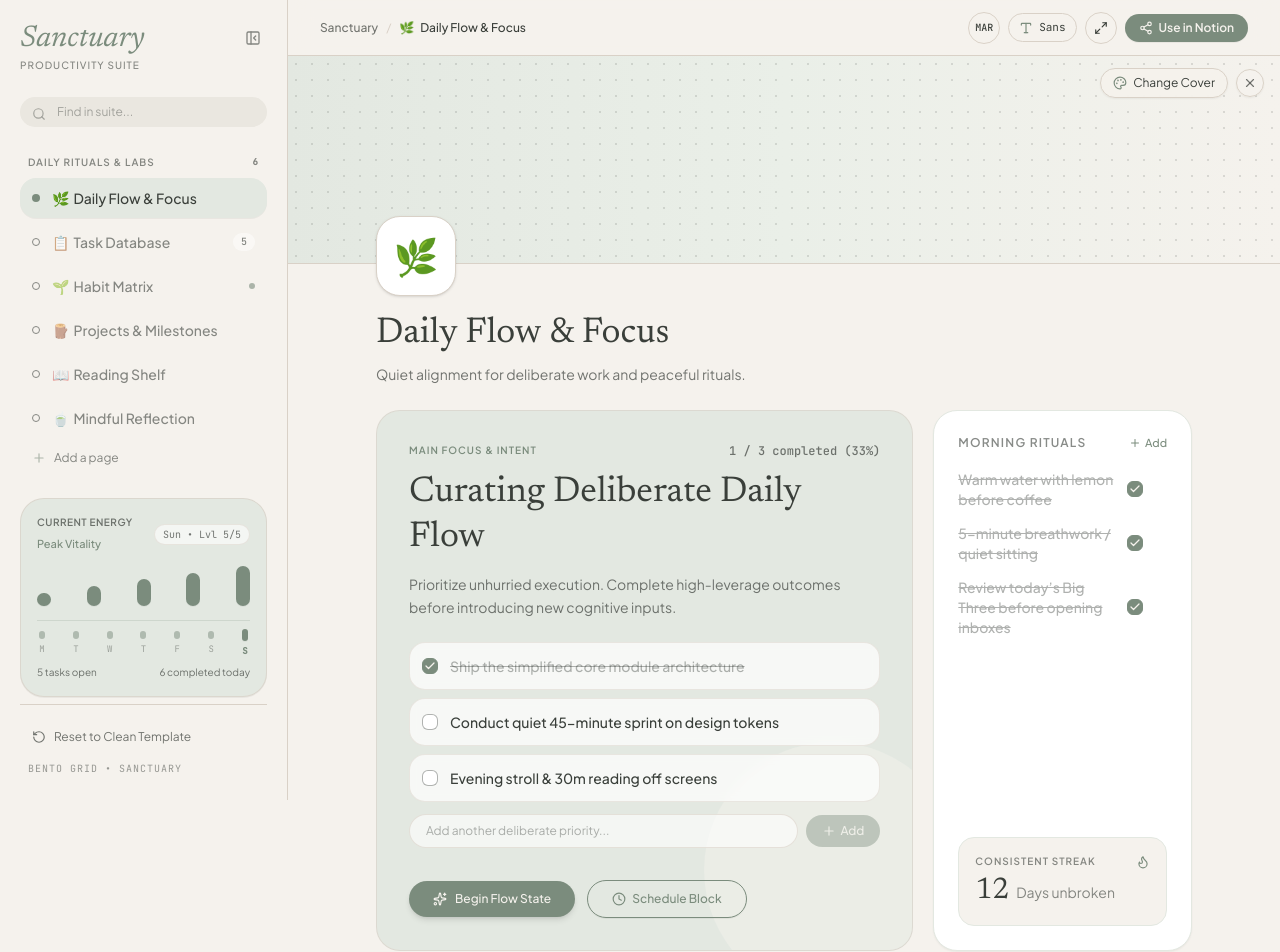
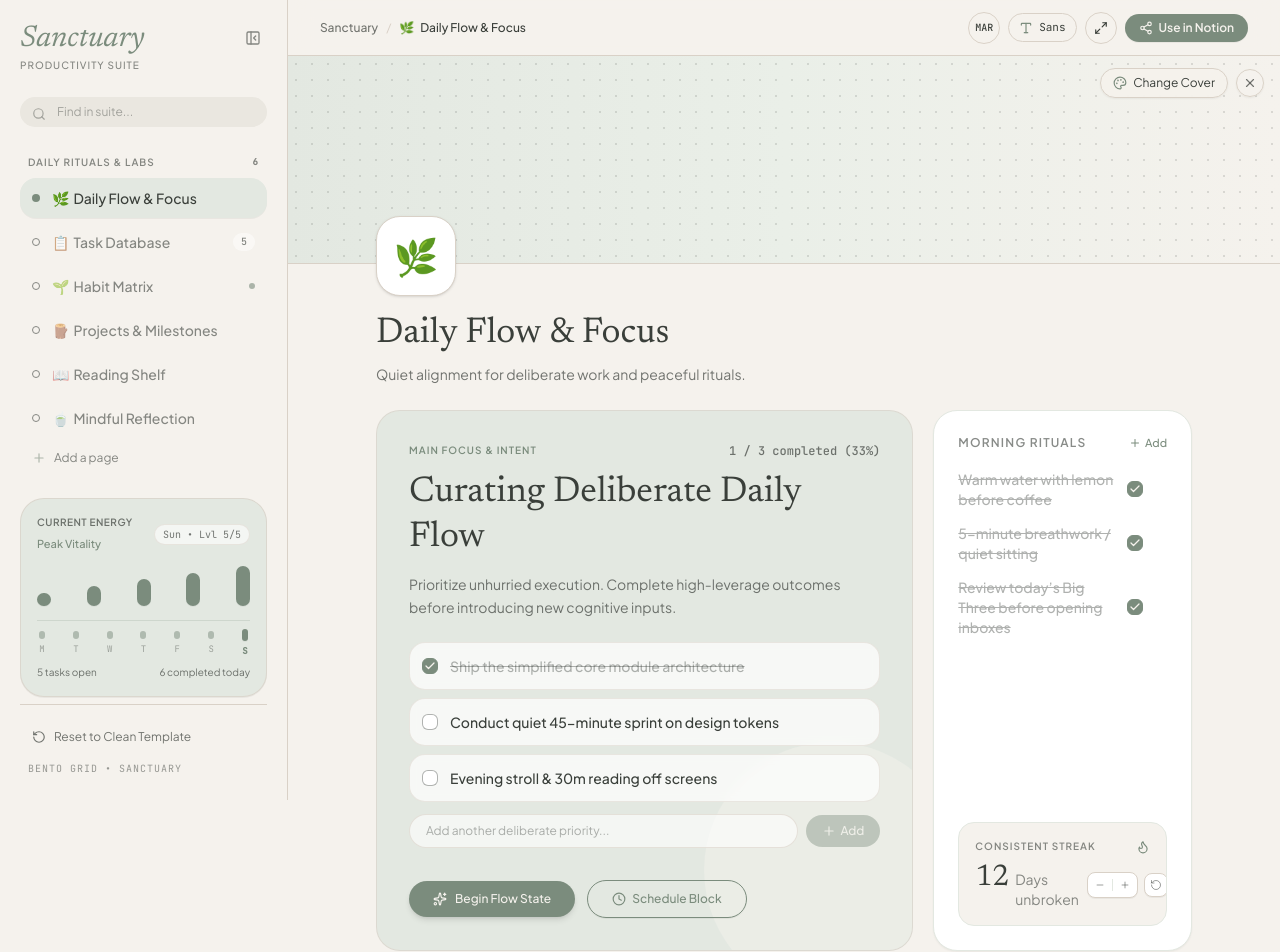
Before and after one commit to Ankit2712git/Habbit-Tracker, a React (Vite) app: page / in a window 1280 px wide. Shown: the top 952 px of the page. Built offline with nearby package versions, Linux system fonts and the light colour scheme.

Commit message:
feat(streak): add streak editing and reset logic
Enable manual streak adjustments and update the workspace reset trigger to correctly initialize the streak at zero.

```diff
--- a/src/components/DailyFlowView.tsx
+++ b/src/components/DailyFlowView.tsx
@@ -4,7 +4,7 @@ import { NotionCallout } from './NotionCallout';
 import { NotionToggle } from './NotionToggle';
 import { FlowStateModal } from './FlowStateModal';
 import { ScheduleBlockModal } from './ScheduleBlockModal';
-import { Check, Plus, Clock, Sparkles, Trash2, RotateCcw, Copy, RefreshCw, Flame } from 'lucide-react';
+import { Check, Plus, Minus, Clock, Sparkles, Trash2, RotateCcw, Copy, RefreshCw, Flame, X } from 'lucide-react';
 
 interface DailyFlowViewProps {
   daily: DailyFocus;
@@ -36,13 +36,18 @@ export const DailyFlowView: React.FC<DailyFlowViewProps> = ({ daily, onUpdateDai
   // Dynamic streak state
   const [streakDays, setStreakDays] = useState<number>(() => {
     const saved = localStorage.getItem('sanctuary_streak_days');
-    return saved ? parseInt(saved, 10) : 12;
+    return saved !== null ? parseInt(saved, 10) : 12;
   });
+
+  const [confirmResetStreak, setConfirmResetStreak] = useState(false);
+  const [isEditingStreak, setIsEditingStreak] = useState(false);
+  const [editStreakValue, setEditStreakValue] = useState('12');
 
   // Reset streak on workspace reset
   useEffect(() => {
     const handleWorkspaceReset = () => {
-      setStreakDays(12);
+      setStreakDays(0);
+      localStorage.setItem('sanctuary_streak_days', '0');
     };
     window.addEventListener('sanctuary_workspace_reset', handleWorkspaceReset);
     return () => window.removeEventListener('sanctuary_workspace_reset', handleWorkspaceReset);
@@ -175,10 +180,34 @@ export const DailyFlowView: React.FC<DailyFlowViewProps> = ({ daily, onUpdateDai
     });
   };
 
+  const updateStreak = (next: number) => {
+    const safe = Math.max(0, next);
+    setStreakDays(safe);
+    localStorage.setItem('sanctuary_streak_days', safe.toString());
+  };
+
   const handleIncrementStreak = () => {
-    const next = streakDays + 1;
-    setStreakDays(next);
-    localStorage.setItem('sanctuary_streak_days', next.toString());
+    updateStreak(streakDays + 1);
+  };
+
+  const handleDecrementStreak = () => {
+    if (streakDays > 0) {
+      updateStreak(streakDays - 1);
+    }
+  };
+
+  const handleResetStreak = () => {
+    updateStreak(0);
+    setConfirmResetStreak(false);
+    setIsEditingStreak(false);
+  };
+
+  const handleSaveCustomStreak = () => {
+    const parsed = parseInt(editStreakValue, 10);
+    if (!isNaN(parsed) && parsed >= 0) {
+      updateStreak(parsed);
+    }
+    setIsEditingStreak(false);
   };
 
   const handleCopyNotes = () => {
@@ -429,19 +458,123 @@ export const DailyFlowView: React.FC<DailyFlowViewProps> = ({ daily, onUpdateDai
 
           {/* Streak Metric Block from design */}
           <div
-            onClick={handleIncrementStreak}
-            className="mt-6 p-4 bg-[#F5F2ED] hover:bg-[#EAE7E0]/70 transition-colors rounded-2xl border border-[#E3E8E1] cursor-pointer group select-none"
-            title="Click to advance streak"
+            className="mt-6 p-4 bg-[#F5F2ED] rounded-2xl border border-[#E3E8E1] transition-all relative select-none overflow-hidden"
           >
-            <div className="flex items-center justify-between mb-1">
-              <p className="text-[10px] uppercase tracking-widest opacity-60 font-bold">
+            {/* Top row: Label and Flame icon strictly within bounds */}
+            <div className="flex items-center justify-between mb-1.5">
+              <p className="text-[10px] uppercase tracking-widest opacity-60 font-bold text-[#3A3F3A]">
                 Consistent Streak
               </p>
-              <Flame className="w-3.5 h-3.5 text-[#7B8C7D] group-hover:scale-110 transition-transform" />
+              <Flame className={`w-3.5 h-3.5 transition-colors ${streakDays > 0 ? 'text-[#7B8C7D]' : 'text-[#3A3F3A]/30'}`} />
             </div>
-            <p className="text-3xl font-serif text-[#3A3F3A]">
-              {streakDays} <span className="text-sm font-sans opacity-60 font-normal">Days unbroken</span>
-            </p>
+
+            {/* Main row: Number + Days unbroken on left, Controls neatly contained on right */}
+            {isEditingStreak ? (
+              <div className="flex items-center gap-2 mt-1">
+                <input
+                  type="number"
+                  min="0"
+                  value={editStreakValue}
+                  onChange={(e) => setEditStreakValue(e.target.value)}
+                  onKeyDown={(e) => {
+                    if (e.key === 'Enter') handleSaveCustomStreak();
+                    if (e.key === 'Escape') setIsEditingStreak(false);
+                  }}
+                  autoFocus
+                  className="w-16 px-2 py-0.5 text-xl font-serif text-[#3A3F3A] bg-white border border-[#7B8C7D] rounded-lg focus:outline-none"
+                />
+                <button
+                  type="button"
+                  onClick={handleSaveCustomStreak}
+                  className="px-2 py-1 text-[11px] font-medium bg-[#7B8C7D] text-white rounded-lg hover:bg-[#68776A] transition-colors cursor-pointer"
+                >
+                  Save
+                </button>
+                <button
+                  type="button"
+                  onClick={() => setIsEditingStreak(false)}
+                  className="px-1.5 py-1 text-[11px] text-[#3A3F3A]/60 hover:text-[#3A3F3A] rounded-lg transition-colors cursor-pointer"
+                >
+                  Cancel
+                </button>
+              </div>
+            ) : (
+              <div className="flex items-center justify-between gap-2">
+                <button
+                  type="button"
+                  onClick={() => {
+                    setEditStreakValue(streakDays.toString());
+                    setIsEditingStreak(true);
+                    setConfirmResetStreak(false);
+                  }}
+                  className="flex items-baseline gap-1.5 text-left group/num cursor-pointer"
+                  title="Click to edit streak number"
+                >
+                  <span className="text-3xl font-serif text-[#3A3F3A] group-hover/num:text-[#7B8C7D] transition-colors">
+                    {streakDays}
+                  </span>
+                  <span className="text-xs sm:text-sm font-sans opacity-60 font-normal">
+                    {streakDays === 1 ? 'Day unbroken' : 'Days unbroken'}
+                  </span>
+                </button>
+
+                {/* Right controls: Stepper and Reset button - strictly contained */}
+                <div className="flex items-center gap-1.5 shrink-0">
+                  <div className="flex items-center bg-white rounded-lg border border-[#D9D1C7] shadow-2xs overflow-hidden">
+                    <button
+                      type="button"
+                      onClick={handleDecrementStreak}
+                      disabled={streakDays <= 0}
+                      className="w-6 h-6 flex items-center justify-center text-[#3A3F3A]/60 hover:text-[#3A3F3A] hover:bg-[#F5F2ED] disabled:opacity-25 disabled:cursor-not-allowed transition-colors cursor-pointer"
+                      title="Decrease streak"
+                    >
+                      <Minus className="w-2.5 h-2.5" />
+                    </button>
+                    <div className="w-[1px] h-3 bg-[#E3E8E1]" />
+                    <button
+                      type="button"
+                      onClick={handleIncrementStreak}
+                      className="w-6 h-6 flex items-center justify-center text-[#3A3F3A]/60 hover:text-[#7B8C7D] hover:bg-[#F5F2ED] transition-colors cursor-pointer"
+                      title="Advance streak"
+                    >
+                      <Plus className="w-2.5 h-2.5" />
+                    </button>
+                  </div>
+
+                  <button
+                    type="button"
+                    onClick={() => setConfirmResetStreak(true)}
+                    className="w-6 h-6 flex items-center justify-center rounded-lg bg-white border border-[#D9D1C7] text-[#3A3F3A]/50 hover:text-[#944D4D] hover:border-[#944D4D]/40 hover:bg-[#FAF5F5] transition-all cursor-pointer shadow-2xs"
+                    title="Reset streak to 0"
+                  >
+                    <RotateCcw className="w-3 h-3" />
+                  </button>
+                </div>
+              </div>
+            )}
+
+            {/* Inline confirmation banner when Reset is clicked */}
+            {confirmResetStreak && (
+              <div className="mt-2.5 pt-2 border-t border-[#E3E8E1] flex items-center justify-between animate-in fade-in duration-150">
+                <span className="text-[11px] font-medium text-[#944D4D]">Reset streak to 0?</span>
+                <div className="flex items-center gap-1.5">
+                  <button
+                    type="button"
+                    onClick={handleResetStreak}
+                    className="px-2 py-0.5 text-[10px] font-semibold text-white bg-[#944D4D] hover:bg-[#7D3F3F] rounded cursor-pointer transition-colors shadow-2xs"
+                  >
+                    Reset
+                  </button>
+                  <button
+                    type="button"
+                    onClick={() => setConfirmResetStreak(false)}
+                    className="px-1.5 py-0.5 text-[10px] text-[#3A3F3A]/60 hover:text-[#3A3F3A] cursor-pointer"
+                  >
+                    Cancel
+                  </button>
+                </div>
+              </div>
+            )}
           </div>
         </section>
 
```
